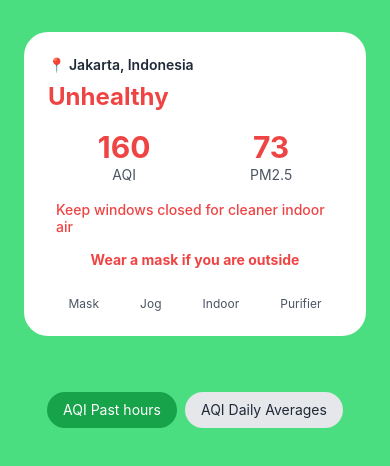
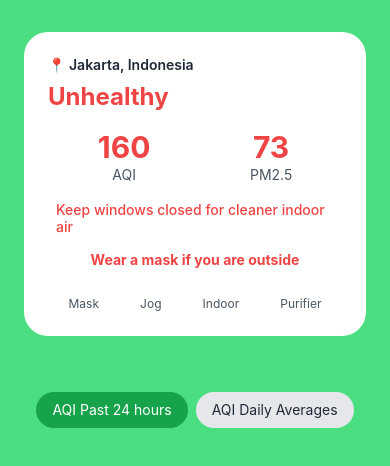
Before and after one commit to Neel123priyansh/AQI, a React Native app in the folder my-expo-app/: screen / in a window 390 px wide. Shown: the top 466 px of the page. Built offline with nearby package versions, Linux system fonts and the light colour scheme.

Commit message:
Done this thing

```diff
--- a/my-expo-app/App.tsx
+++ b/my-expo-app/App.tsx
@@ -65,7 +65,7 @@ export default function App() {
       {/* Graph Tabs */}
       <View className="flex-row justify-center mt-6">
         <Pressable className="bg-green-600 px-4 py-2 rounded-full mr-2">
-          <Text className="text-white text-sm">AQI Past hours</Text>
+          <Text className="text-white text-sm">AQI Past 24 hours</Text>
         </Pressable>
         <Pressable className="bg-gray-200 px-4 py-2 rounded-full">
           <Text className="text-gray-800 text-sm">AQI Daily Averages</Text>
```
